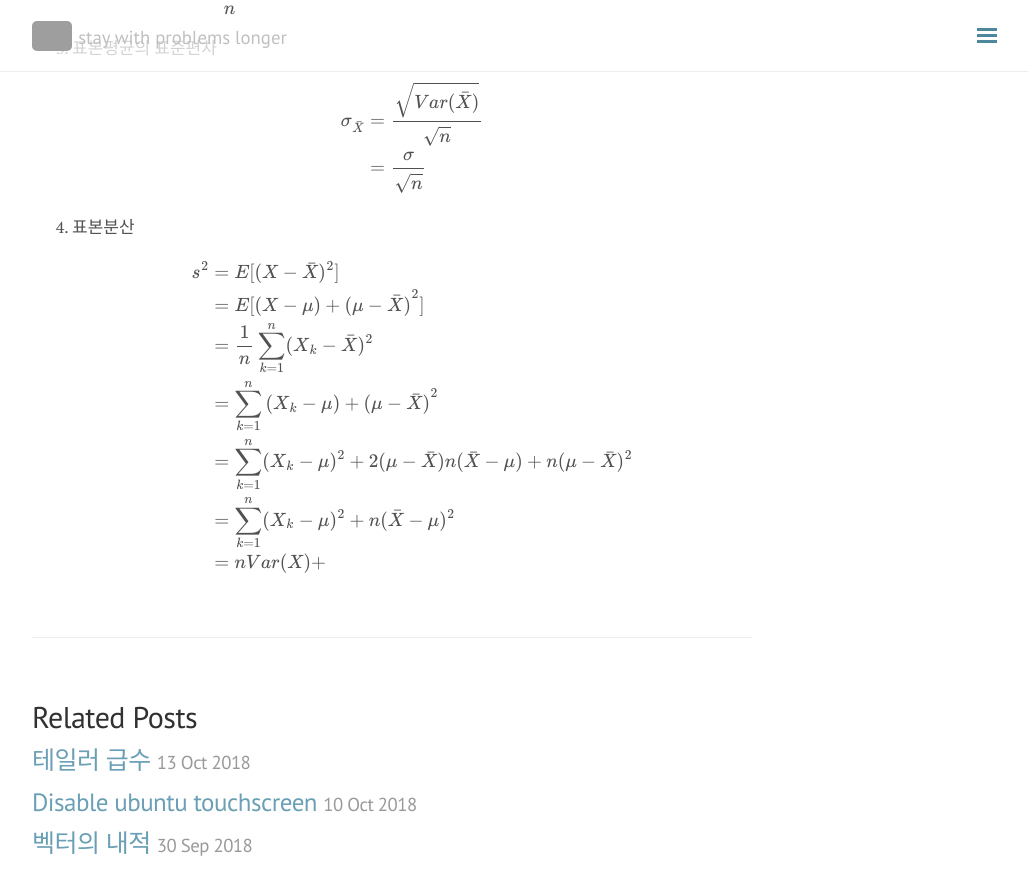
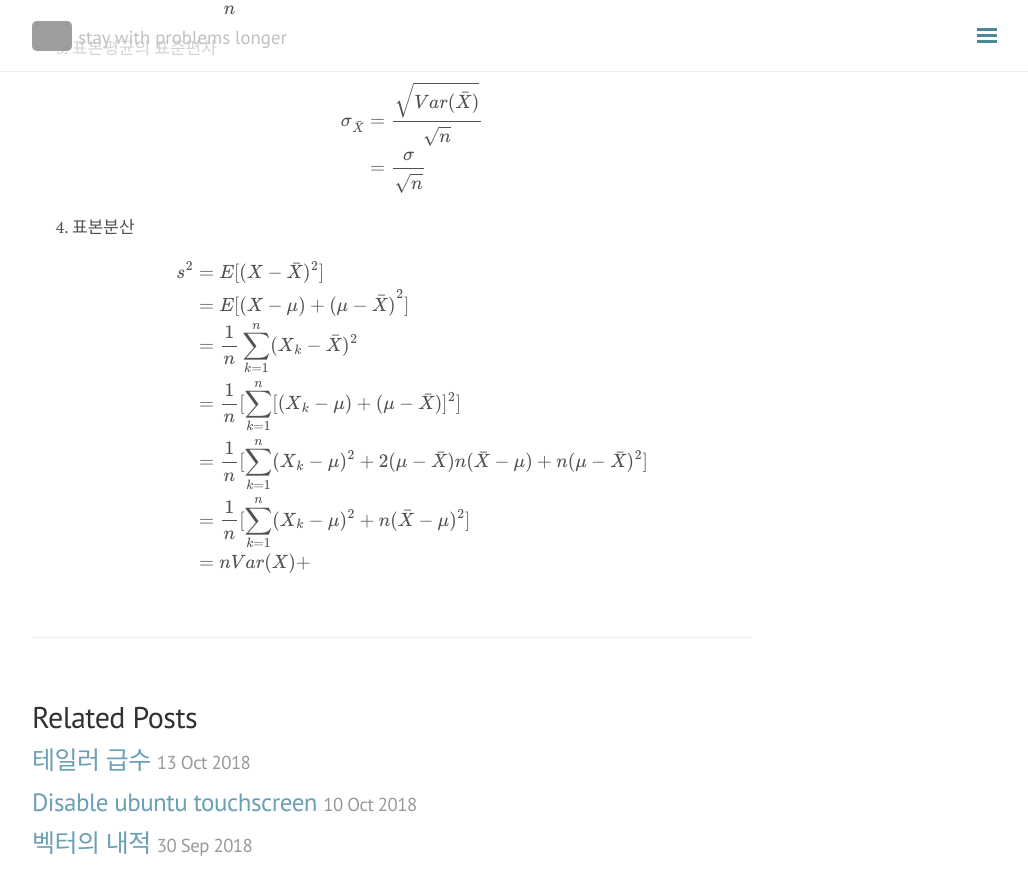
Before and after one commit to seokhoonj/seokhoonj.github.io, a Jekyll site: the page built from _posts/Etc/2018-10-15-Etc-study.md, in a window 1280 px wide and 900 px high, scrolled down 1816 px. Shown: the top 895 px of the window, without its empty margins (248-1276 px from the left). Built offline with Jekyll 4.4.1, drawn with Linux system fonts in a browser that asks for light colours; nearby versions of some CDN libraries; formulas are drawn with MathJax 3; comment, search, counter and statistics services are not loaded; grey boxes are pictures that could not be loaded.

Commit message:
add _posts

```diff
--- a/_posts/Etc/2018-10-15-Etc-study.md
+++ b/_posts/Etc/2018-10-15-Etc-study.md
@@ -76,8 +76,8 @@ Mean-Variance Portfolio Theory
         s^2 & = E\[(X-\bar{X})^2\]
 \\\\ & = E\[\{(X - \mu) + (\mu - \bar{X})\}^2\]
 \\\\ & = \frac{1}{n} \sum\_{k=1}^{n}(X\_k - \bar{X})^2
-\\\\ & = \sum\_{k=1}^{n}\{(X\_k - \mu) + (\mu - \bar{X})\}^2
-\\\\ & = \sum\_{k=1}^{n}(X\_k - \mu)^2 + 2(\mu - \bar{X})n(\bar{X} - \mu) + n(\mu - \bar{X})^2
-\\\\ & = \sum\_{k=1}^{n}(X\_k - \mu)^2 + n(\bar{X} - \mu)^2
+\\\\ & = \frac{1}{n} \[ \sum\_{k=1}^{n}\[(X\_k - \mu) + (\mu - \bar{X})\]^2 \]
+\\\\ & = \frac{1}{n} \[ \sum\_{k=1}^{n}(X\_k - \mu)^2 + 2(\mu - \bar{X})n(\bar{X} - \mu) + n(\mu - \bar{X})^2 \]
+\\\\ & = \frac{1}{n} \[ \sum\_{k=1}^{n}(X\_k - \mu)^2 + n(\bar{X} - \mu)^2 \]
 \\\\ & = nVar(X) +
 \end{align} \\)
```
